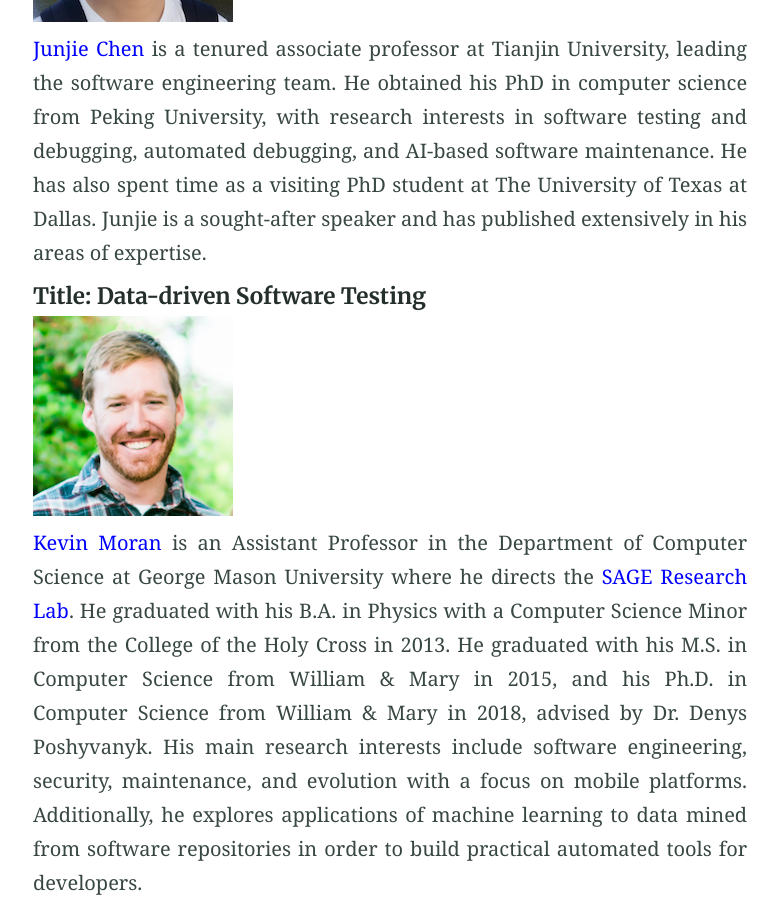
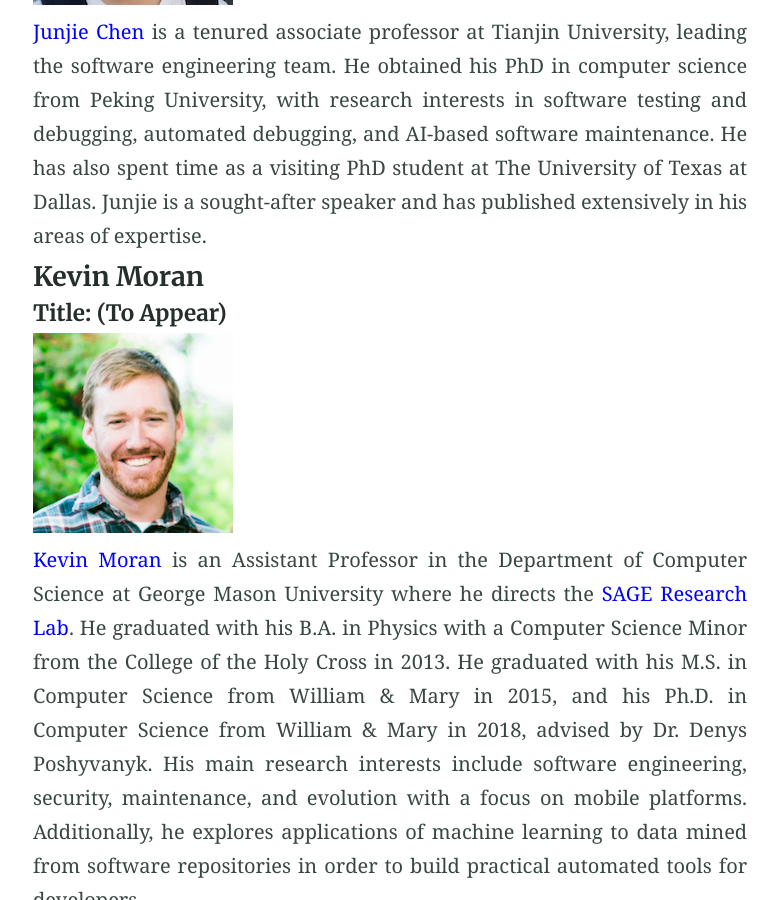
Before and after one commit to msr-asia-summit/msr-asia-summit.github.io, a Jekyll site: the page built from speakers.md, in a window 1280 px wide and 900 px high, scrolled down 1807 px. Shown: the whole window, without its empty margins (250-1028 px from the left). Built offline with Jekyll 4.4.1, drawn with Linux system fonts in a browser that asks for light colours; some of the changed text lies outside the part shown.

Commit message:
Fix bugs and add speaker name

```diff
--- a/_includes/all_speakers.html
+++ b/_includes/all_speakers.html
@@ -42,7 +44,8 @@
 </div>
 
 <div style="padding-bottom: 12px;">
-  <h5>Title:  Data-driven Software Testing</h5>
+  <h4>Kevin Moran</h4>
+  <h5>Title:  (To Appear)</h5>
 </div>
 <div>
   <div>
@@ -52,10 +55,11 @@
 </div>
 
 <div style="padding-bottom: 12px;">
-  <h5>Title:  Data-driven Software Testing</h5>
+  <h5>Title:  The Research Findings of My Team at Microsoft </h5>
 </div>
 <div>
   <div>
+    <h4>Michele Tufano</h4>
     <img src="/assets/Michele.jpeg">
   </div>
   <div style="text-align: justify;"><a href="https://tufanomichele.com/" class="blue-link">Michele Tufano</a> is a Senior Research Scientist at Microsoft, working in the Data & AI group. His research focuses on using Deep Learning for Software Engineering tasks, including Software Evolution and Maintenance, Mining Software Repositories, and Software Testing. Michele obtained his Ph.D. in Computer Science from The College of William and Mary in May 2019. Currently, he is part of the Data & AI team in Visual Studio, where he is training Transformer models to automate various developers' tasks. </div>
```
Also changed, not shown: other parts of _includes/all_speakers.html (+3 -1 lines).
